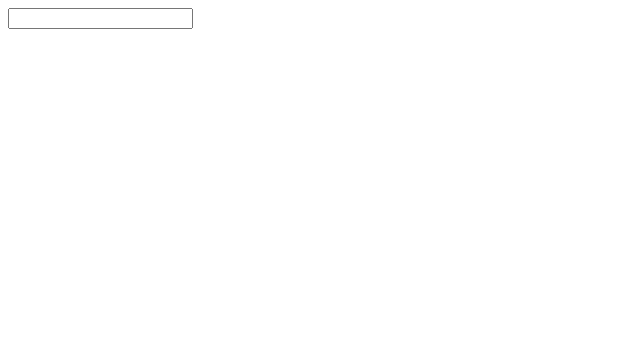
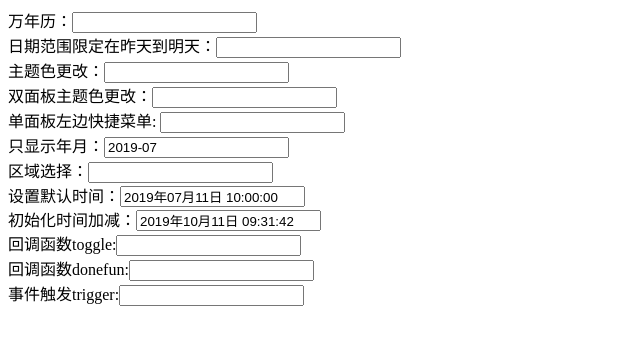
Before and after one commit to zyTheGit/LiteJeDate, a website: page test.html in a window 1280 px wide. Shown: the whole page, without its empty margins (0-640 px from the left). Drawn offline with Linux system fonts and the light colour scheme.

Commit message:
添加测试和文档

```diff
--- a/test.html
+++ b/test.html
@@ -1,22 +1,150 @@
 <!doctype html>
 <html lang="en">
- <head>
+
+<head>
   <meta charset="UTF-8">
   <meta name="Generator" content="EditPlus®">
   <meta name="Author" content="">
   <meta name="Keywords" content="">
   <meta name="Description" content="">
   <title>Document</title>
- </head>
- <body>
- <input type="text" readonly class='test'>
+</head>
+
+<body>
+  万年历：<input type="text" readonly class='test'><br />
+  日期范围限定在昨天到明天：<input type="text" readonly class='test1'><br />
+  主题色更改：<input type="text" readonly class='test2'><br />
+  双面板主题色更改：<input type="text" readonly class='test3'><br />
+  单面板左边快捷菜单: <input type="text" readonly class='test4'><br />
+  只显示年月：<input type="text" readonly class='test5'><br />
+  区域选择：<input type="text" readonly class='test6'><br />
+  设置默认时间：<input type="text" readonly class='test7'><br />
+  初始化时间加减：<input type="text" readonly class='test8'><br />
+  回调函数toggle:<input type="text" readonly class='test9'><br />
+  回调函数donefun:<input type="text" readonly class='test10'><br />
+  事件触发trigger:<input type="text" readonly class='test11'><br />
   <script src='./dist/LiteJeDate.js'></script>
   <script>
-  jeDate(".test",{
-        format:"YYYY年MM月DD日 hh:mm",
-        isTime:true,
-        festival: true,
-        minDate:"2014-09-19 00:00:00"
-    })</script>
- </body>
+    //万年历
+    jeDate(".test", {
+      format: "YYYY年MM月DD日 hh:mm",
+      isTime: true,
+      festival: true,
+      minDate: "2014-09-19 00:00:00"
+    })
+    //日期范围限定在昨天到明天
+    jeDate(".test1", {
+      format: "YYYY-MM-DD",
+      minDate: jeDate.nowDate({ DD: "-1" }), //0代表今天，-1代表昨天，-2代表前天，以此类推
+      maxDate: jeDate.nowDate({ DD: "+1" })
+    })
+    //双面板主题色更改
+    jeDate(".test2", {
+      format: "YYYY年MM月DD日 hh:mm",
+      isTime: true,
+      festival: true,
+      minDate: "2014-09-19 00:00:00"
+    })
+    //双面板主题色更改
+    jeDate(".test3", {
+      multiPane: false,
+      theme: { bgcolor: "#D91600", pnColor: "#FF6653" },
+      format: "YYYY-MM-DD hh:mm:ss"
+    })
+    //单面板左边快捷菜单
+    jeDate(".test4", {
+      shortcut: [
+        { name: "一周", val: { DD: 7 } },
+        { name: "一个月", val: { DD: 30 } },
+        { name: "二个月", val: { MM: 2 } },
+        { name: "三个月", val: { MM: 3 } },
+        { name: "一年", val: { DD: 365 } }
+      ],
+      format: "YYYY-MM-DD hh:mm:ss"
+    })
+    //只显示年月
+    jeDate(".test5", {
+      isinitVal: true,
+      format: 'YYYY-MM' // 分隔符可以任意定义，该例子表示只显示年月
+    })
+    //区域选择：
+    jeDate(".test6", {
+      multiPane: false,
+      range: " To ",
+      format: 'YYYY-MM-DD hh:mm:ss'
+    })
+    //设置默认时间
+    jeDate(".test7", {
+      isinitVal: true,
+      initDate: [{ hh: 10, mm: 00, ss: 00 }, false],
+      minDate: '2016-06-16',
+      maxDate: '2025-06-16',
+      format: "YYYY年MM月DD日 hh:mm:ss",
+      zIndex: 3000
+    })
+    //初始化时间加减：
+    jeDate(".test8", {
+      isinitVal: true,
+      initDate: [{ MM: "+3" }, true],   //初始化日期加3个月
+      festival: true,
+      format: 'YYYY年MM月DD日 hh:mm:ss'
+    })
+    //时间戳转换
+    jeDate.timeStampDate("2017-11-16 10:35:22")    //得到 1513391722
+
+    //回调函数toggle
+    jeDate('.test9',{
+        format: 'YYYY-MM-DD hh:mm:ss',
+        minDate: '2010-06-16 09:15:35',
+        maxDate: '2099-06-16 23:59:59',
+        toggle: function(obj){
+            console.log(obj.elem);     //得到当前输入框的ID
+            console.log(obj.val);      //得到日期生成的值，如：2017-06-16
+
+            //得到日期时间对象，range为false
+            console.log(obj.date);     //这里是对象
+            obj.date = {YYYY: 2017, MM: 08, DD: 18, hh: 10, mm: 25, ss: 10}
+        }
+    })
+
+    //回调函数donefun
+    jeDate('.test10',{
+        format: 'YYYY年MM月DD日 hh:mm:ss',
+        minDate: '2010-06-16 09:15:35',
+        maxDate: '2099-06-16 23:59:59',
+        donefun: function(obj){
+            //this    而this指向的都是当前实例
+            console.log(obj.elem);     //得到当前输入框的ID
+            console.log(obj.val);      //得到日期生成的值，如：2017-06-16
+
+            //得到日期时间对象，range为false
+            console.log(obj.date);    //这里是对象
+            obj.date = {YYYY: 2017, MM: 08, DD: 18, hh: 10, mm: 25, ss: 10}
+
+            //开启区域选择，range为字符串 时才会返回一个日期时间数组对象。
+            console.log(obj.date);    //这里是数组
+            obj.date = [
+                {YYYY: 2017, MM: 08, DD: 18, hh: 10, mm: 25, ss: 10},
+                {YYYY: 2019, MM: 11, DD: 25, hh: 15, mm: 30, ss: 25}
+            ]
+        }
+    })
+
+    //事件触发trigger
+    jeDate(".test11",{
+        trigger: "mouseenter",  //可绑定一个或多个事件
+        minDate: '2016-06-16',
+        maxDate: '2025-06-16',
+        format:"YYYY年MM月DD日 hh:mm:ss",
+        zIndex:3000
+    })
+
+    //扩展一个对象 jeDate.extend
+    //合并 settings 和 options，修改并返回 settings
+    var settings = { validate: false, limit: 5, name: "foo" };
+    var options = { validate: true, name: "bar" };
+    jeDate.extend(settings, options);
+  </script>
+</body>
+
 </html>
```
Also changed, not shown: README.md, src/img/万年历.png (added), src/img/双模版.png (added), src/img/双面板选择.png (added), src/img/自定义.png (added).
